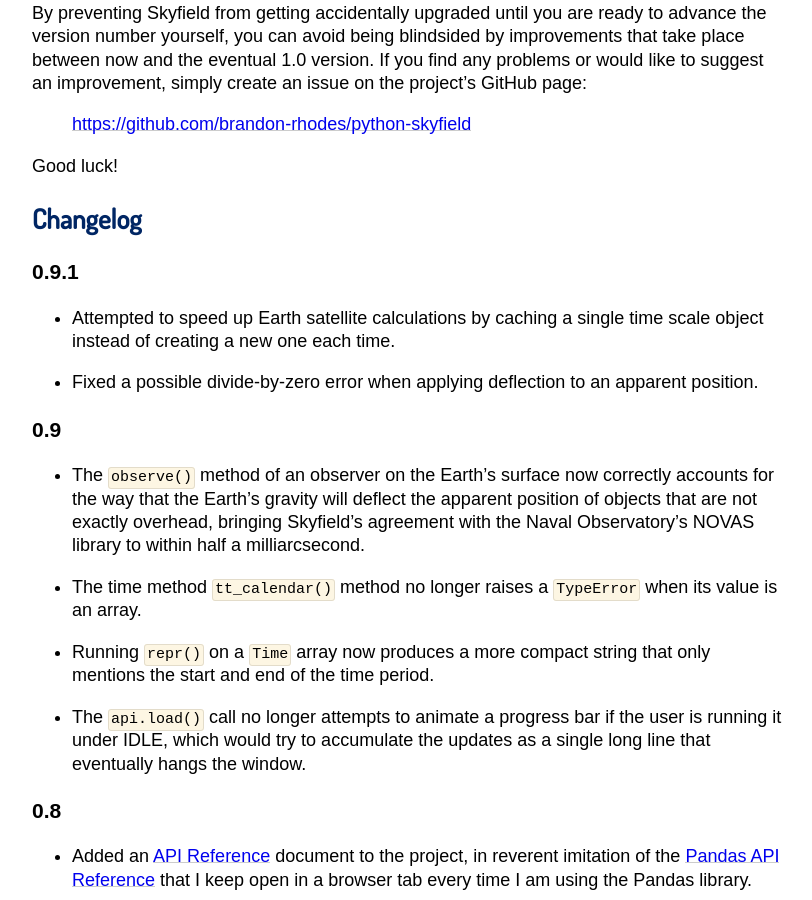
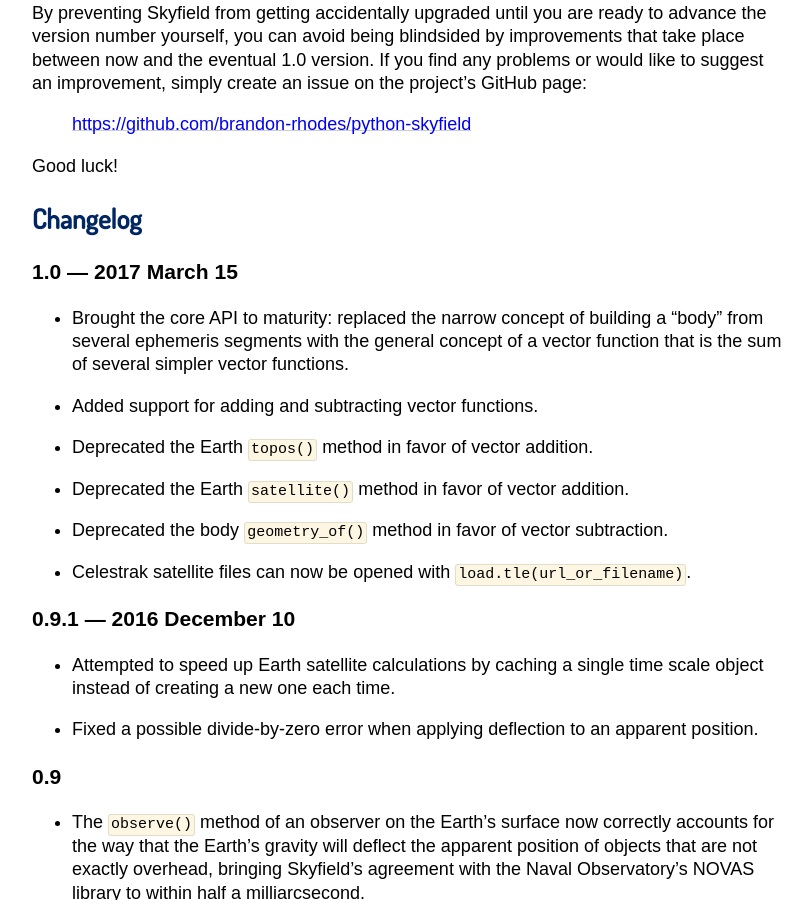
Before and after one commit to skyfielders/python-skyfield, a Sphinx documentation site: the page built from skyfield/documentation/installation.rst, in a window 1280 px wide and 900 px high, scrolled down 750 px. Shown: the whole window, without its empty margins (230-1042 px from the left). Built offline with Sphinx 7.4.7, drawn with Linux system fonts in a browser that asks for light colours; some web fonts are replaced.

Commit message:
Version 1.0

```diff
--- a/CHANGELOG.rst
+++ b/CHANGELOG.rst
@@ -3,8 +3,26 @@
 
 .. currentmodule:: skyfield.positionlib
 
-0.9.1
------
+1.0 — 2017 March 15
+-------------------
+
+* Brought the core API to maturity: replaced the narrow concept of
+  building a “body” from several ephemeris segments with the general
+  concept of a vector function that is the sum of several simpler vector
+  functions.
+
+* Added support for adding and subtracting vector functions.
+
+* Deprecated the Earth ``topos()`` method in favor of vector addition.
+
+* Deprecated the Earth ``satellite()`` method in favor of vector addition.
+
+* Deprecated the body ``geometry_of()`` method in favor of vector subtraction.
+
+* Celestrak satellite files can now be opened with ``load.tle(url_or_filename)``.
+
+0.9.1 — 2016 December 10
+------------------------
 
 * Attempted to speed up Earth satellite calculations by caching a single
   time scale object instead of creating a new one each time.
--- a/skyfield/__init__.py
+++ b/skyfield/__init__.py
@@ -5,5 +5,5 @@
 the source code, as well as the http://rhodesmill.org/skyfield/ site!
 
 """
-VERSION = (0, 9, 1)
+VERSION = (1, 0)
 __version__ = '.'.join(map(str, VERSION))
```
Also changed, not shown: skyfield/documentation/index.rst (+15 -4 lines).
